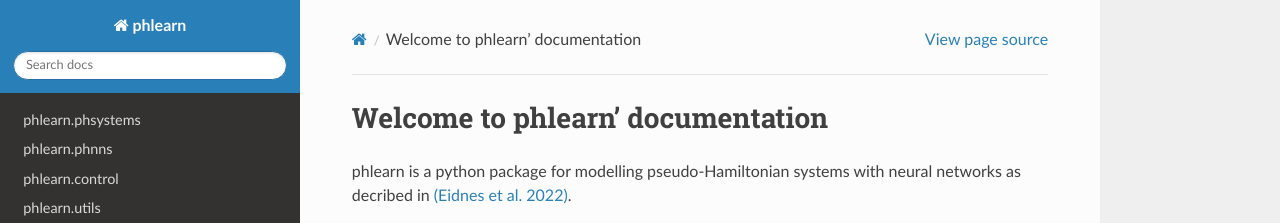
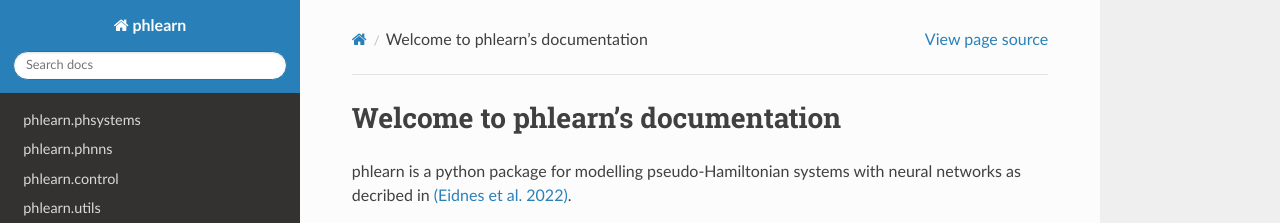
Before and after one commit to SINTEF/pseudo-hamiltonian-neural-networks, a Sphinx documentation site: the page built from phlearn/docs/source/index.rst, in a window 1280 px wide and 1048 px high. Shown: the top 223 px of the window. Built offline with Sphinx 7.4.7 and the Read the Docs theme 2.0.0, drawn with Linux system fonts in a browser that asks for light colours.

Commit message:
fix typo

```diff
--- a/phlearn/docs/source/index.rst
+++ b/phlearn/docs/source/index.rst
@@ -1,6 +1,6 @@
 
 ==========================================
-Welcome to phlearn' documentation
+Welcome to phlearn's documentation
 ==========================================
 
 phlearn is a python package for modelling pseudo-Hamiltonian systems with neural networks as decribed in `(Eidnes et al. 2022) <https://arxiv.org/pdf/2206.02660.pdf>`_.
```
